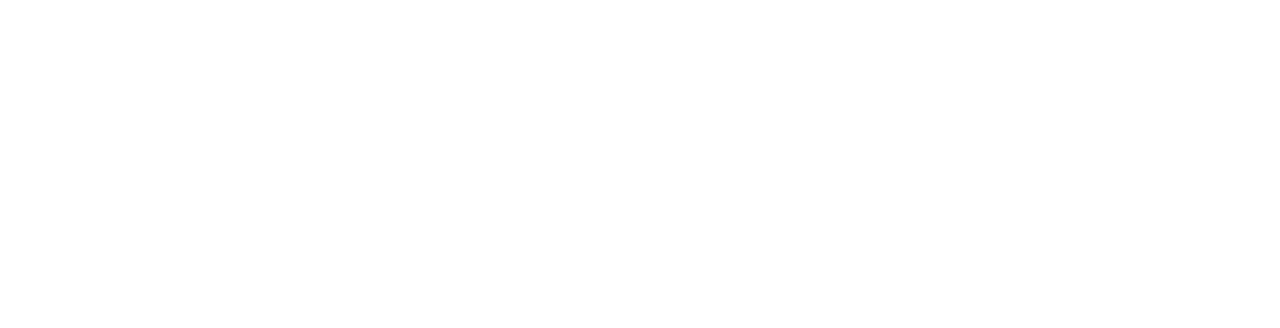
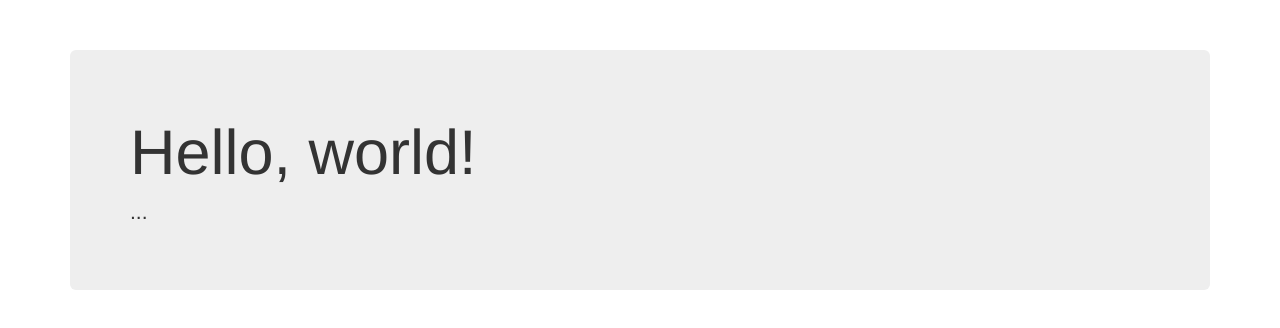
Before and after one commit to SierraJuarez/initializr-bootstrap-homework, a plain HTML site: page index.html in a window 1280 px wide. Drawn offline with Linux system fonts and the light colour scheme.

Commit message:
addd jumbotron

```diff
--- a/index.html
+++ b/index.html
@@ -24,5 +24,11 @@
         <script src="js/vendor/modernizr-2.8.3-respond-1.4.2.min.js"></script>
     </head>
     <body>
+      <div class="container">
+        <div class="jumbotron">
+  <h1>Hello, world!</h1>
+  <p>...</p>
+</div>
+      </div>
     </body>
 </html>
```
Also changed, not shown: 1 other file.
